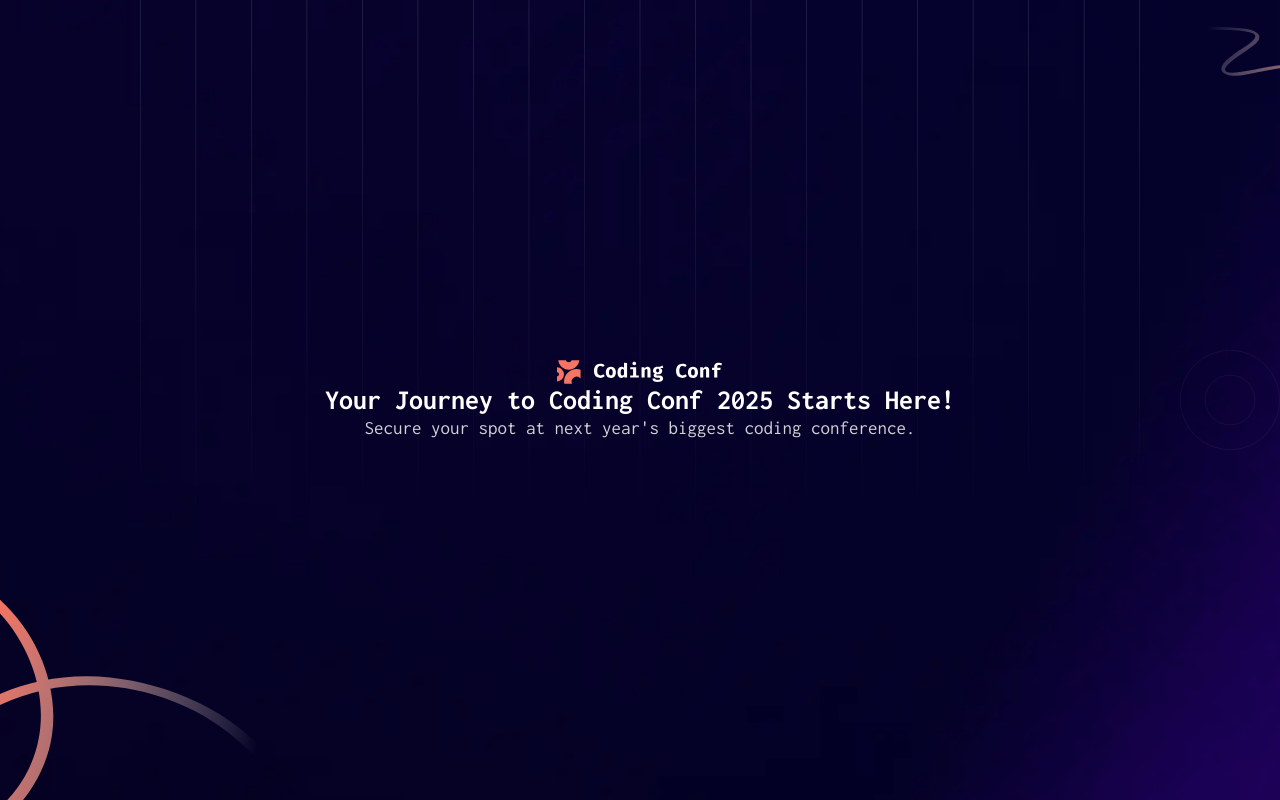
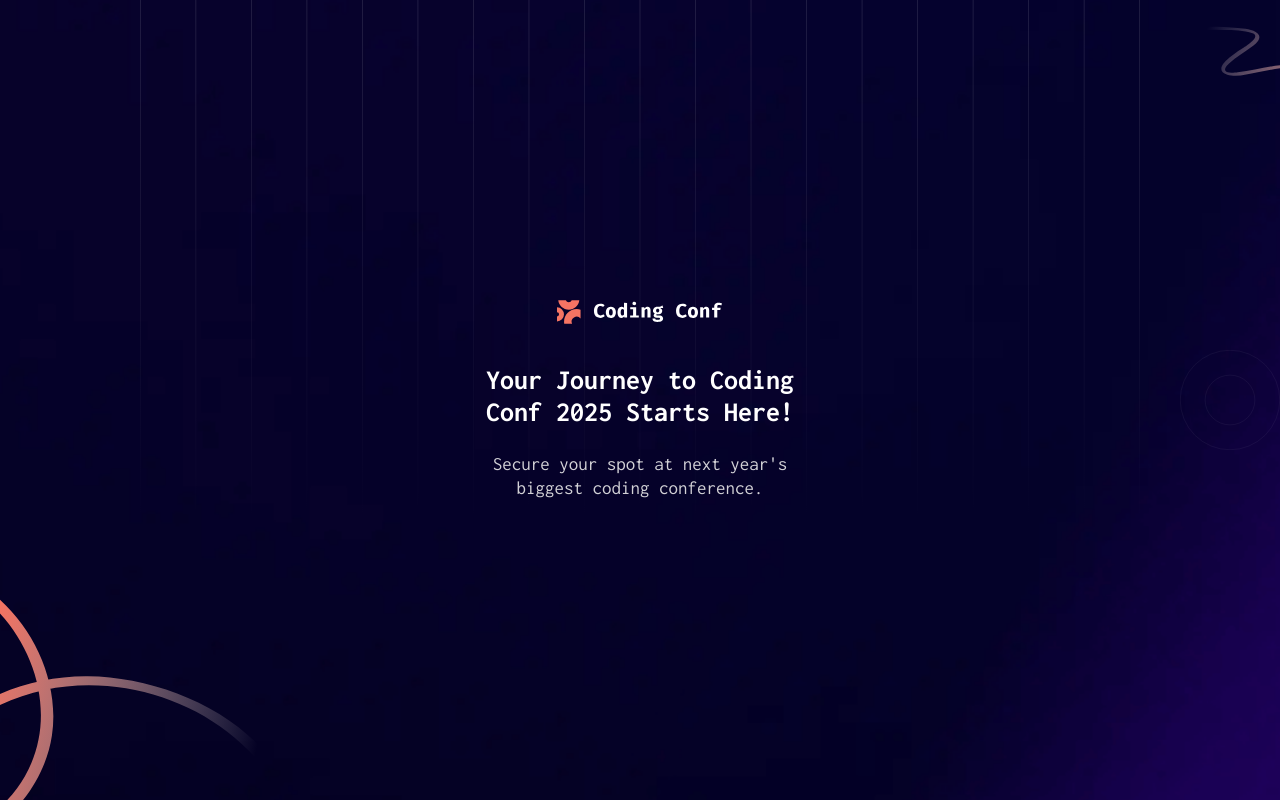
Before and after one commit to YokoMentor/conference-ticket-generator, a React (Vite) app: page / in a window 1280 px wide. Built offline with nearby package versions, Linux system fonts and the light colour scheme.

Commit message:
First container's layout

```diff
--- a/src/App.jsx
+++ b/src/App.jsx
@@ -6,9 +6,9 @@ function App() {
 
   return (
     <div className='flex flex-col min-h-screen justify-center items-center  bg-bg-mobile bg-no-repeat text-[60px] text-red-500'>
-      <div className='flex flex-col justify-center items-center text-center'>
-        <img className="w-[166px] h-[24px]" src={logoFull} alt="logo"></img>
-        <h1 className='text-heading text-[28px] font-bold leading-[2rem]'>Your Journey to Coding Conf 2025 Starts Here!</h1>
+      <div className='flex flex-col justify-center items-center text-center w-[344px]'>
+        <img className="w-[166px] h-[24px] mb-10" src={logoFull} alt="logo"></img>
+        <h1 className='text-heading text-[28px] font-bold leading-[2rem] mb-6'>Your Journey to Coding Conf 2025 Starts Here!</h1>
         <p className='text-paragraph text-[19px] leading-[1.5rem]'>Secure your spot at next year's biggest coding conference.</p>
       </div>
     </div>
```
